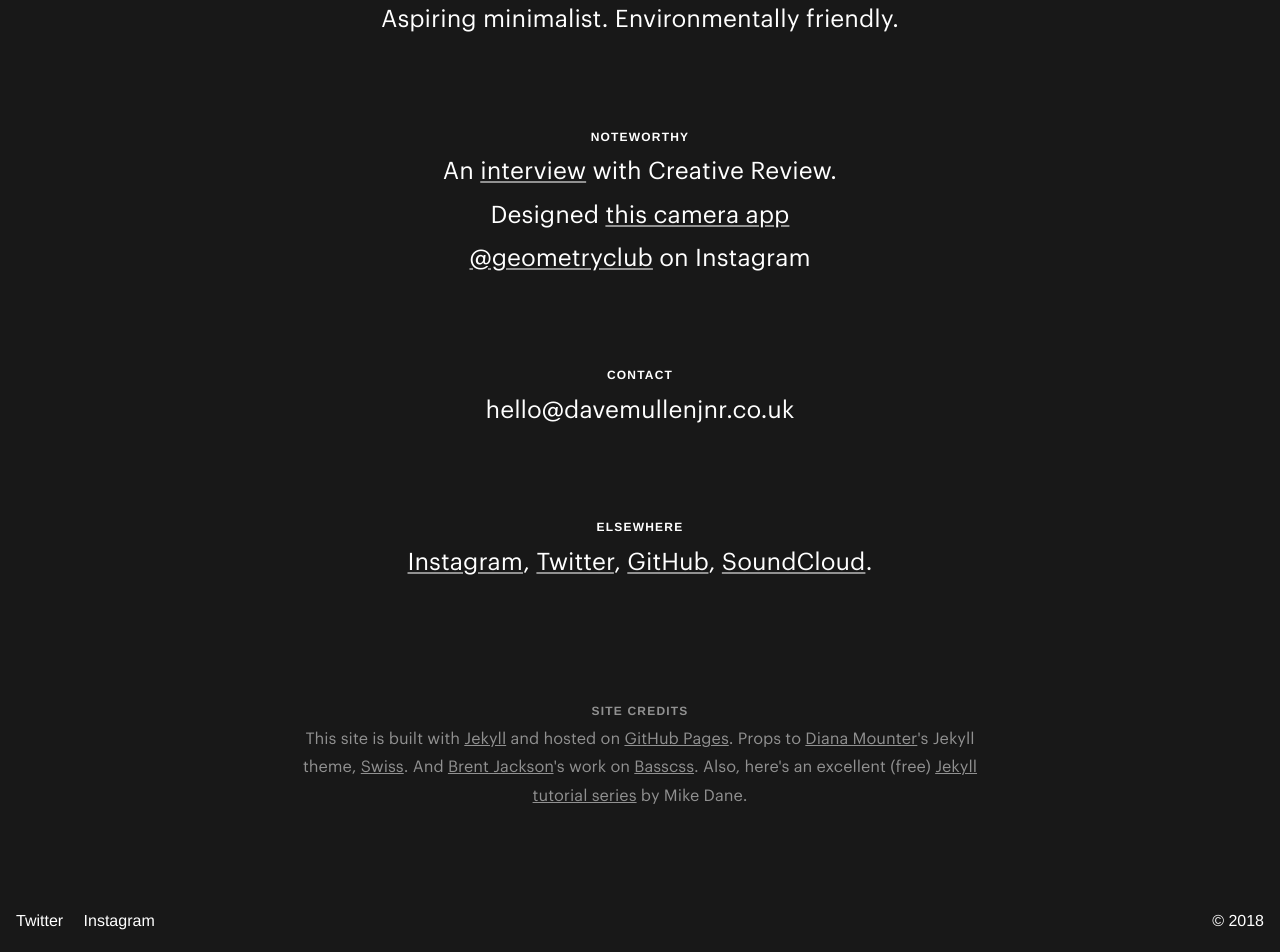
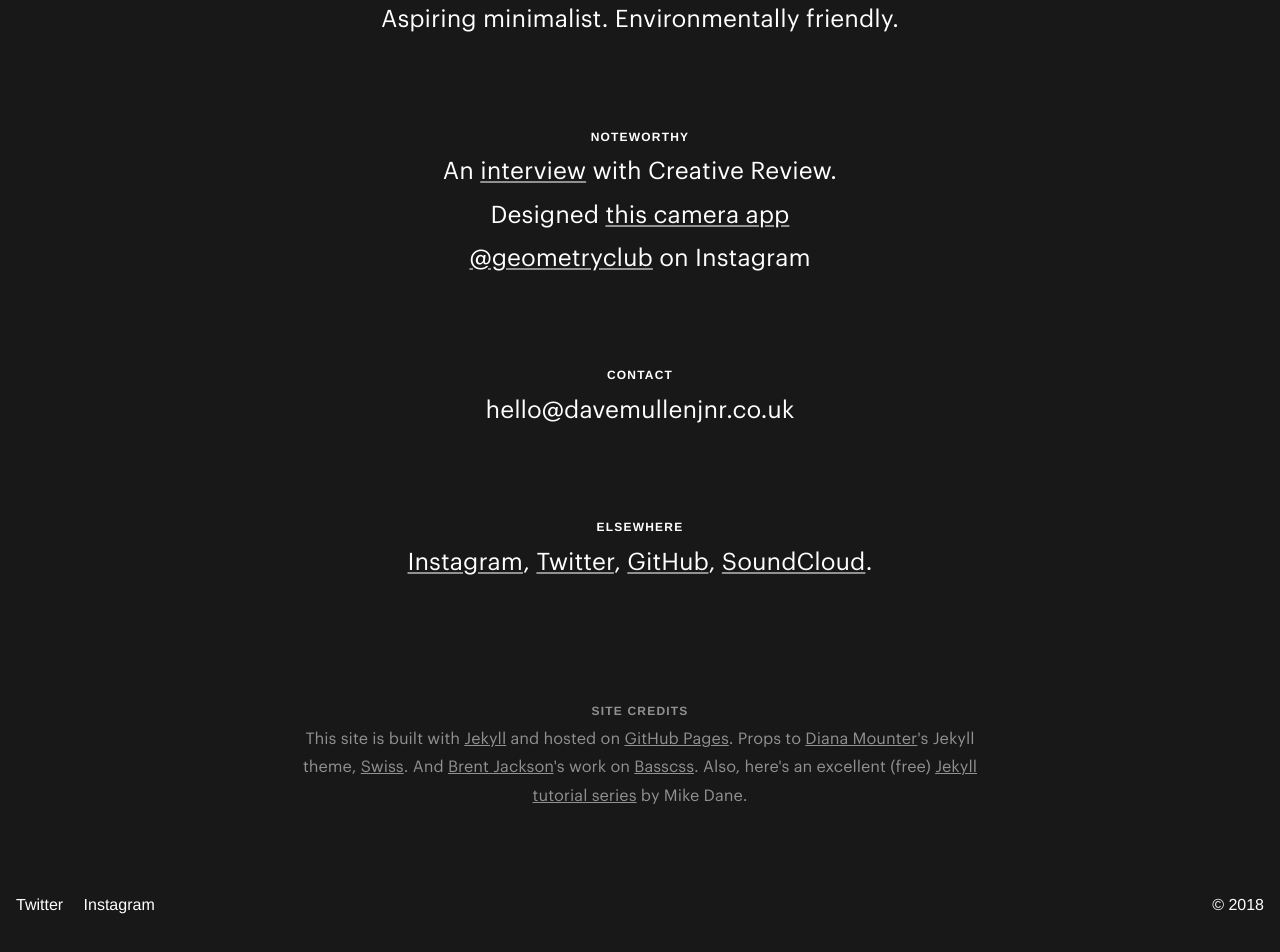
Before and after one commit to davemullenjnr/davemullenjnr, a Jekyll site: the page built from profile.md, in a window 1280 px wide. Shown: the part 580-1532 px from the top of the page. Built offline with Jekyll 4.4.1, drawn with Linux system fonts in a browser that asks for light colours; some web fonts are replaced.

Commit message:
Update footer.html

```diff
--- a/_includes/footer.html
+++ b/_includes/footer.html
@@ -1,4 +1,3 @@
-<div class="clearfix mt-2">
 <div class="clearfix mx-auto px-2 py-2">
   <ul class="list-reset left clearfix">
     <li class="inline-block mr-2">
@@ -12,4 +11,3 @@
     &copy; <script>document.write(new Date().getFullYear());</script>
   </span>
 </div>
-</div>
```
Lines whose indentation alone changed are shown as unchanged.
